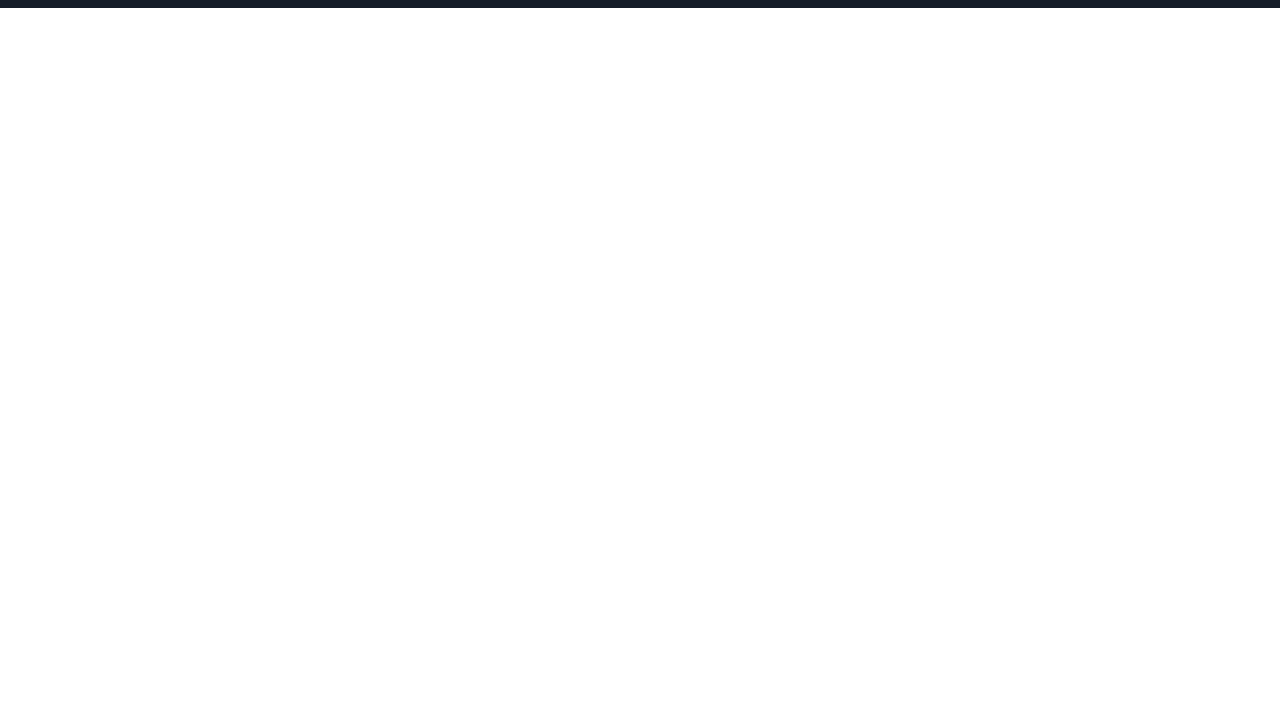
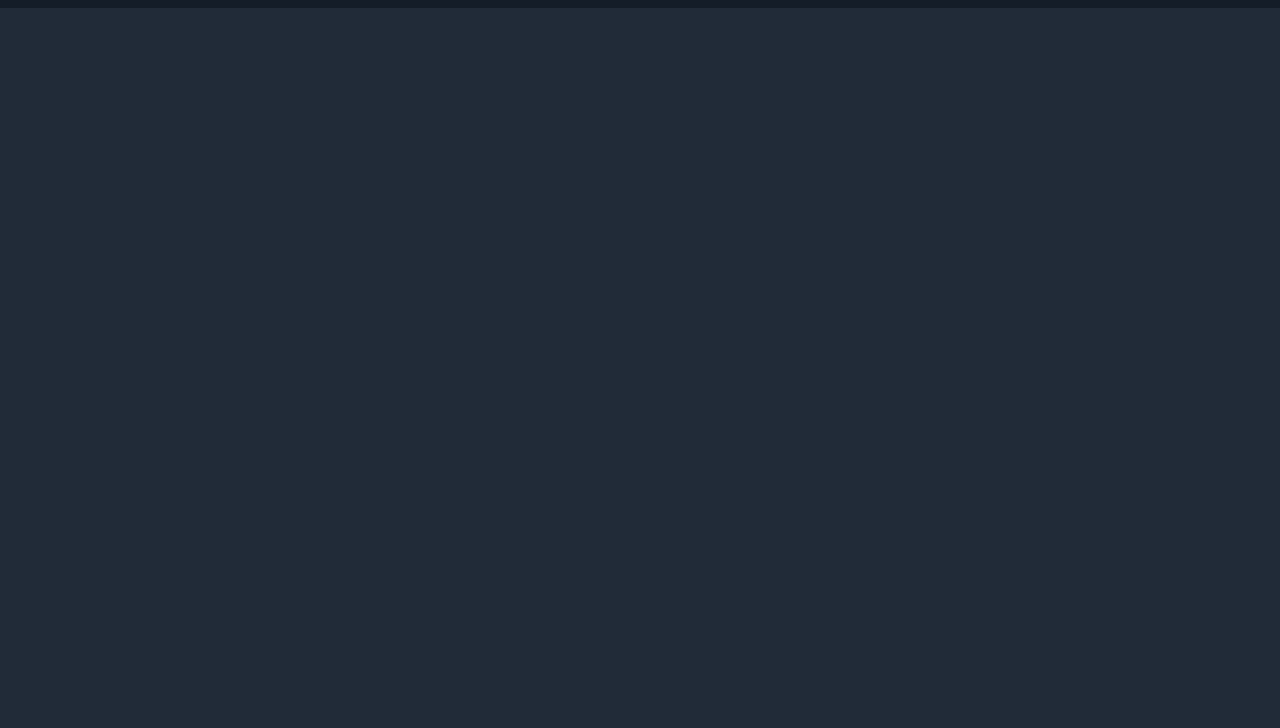
Before and after one commit to ibrahim-bin-ahmmed/hw1, a plain HTML site: page index.html in a window 1280 px wide. Shown: the part 72-800 px from the top of the page. Drawn offline with Linux system fonts and the light colour scheme.

Commit message:
some code change

```diff
--- a/index.css
+++ b/index.css
@@ -13,6 +13,7 @@
 
   body {
     font-family: sans-serif;
+    background-color: #212b38;
   }
 
   .logo {
```
